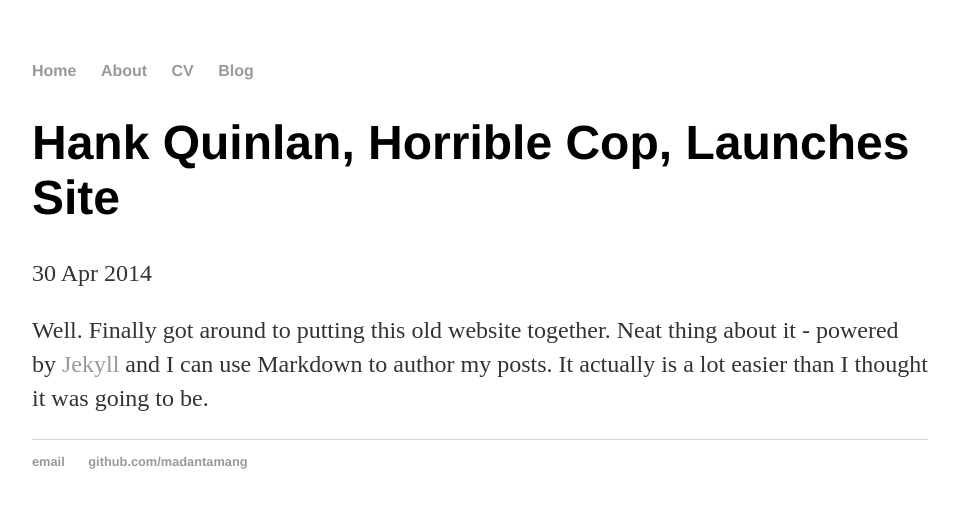
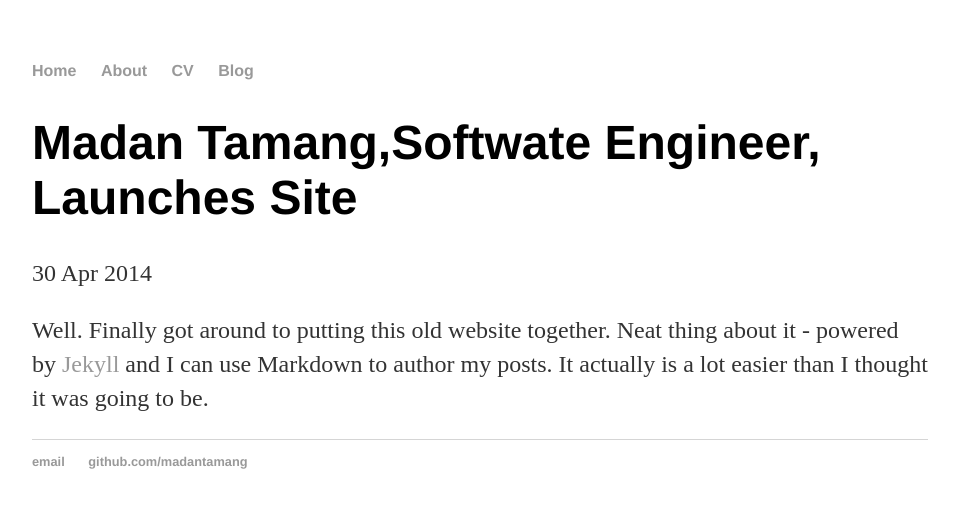
Before and after one commit to madantamang/madantamang.github.io, a Jekyll site: the page built from _posts/2014-04-30-madan-tamang-site-launched.md, in a window 1280 px wide. Shown: the top 508 px of the page, without its empty margins (160-1116 px from the left). Built offline with Jekyll 4.4.1, drawn with Linux system fonts in a browser that asks for light colours.

Commit message:
Update and rename 2014-04-30-hank-quinlan-site-launched.md to 2014-04-30-madan-tamang-site-launched.md

```diff
--- a/_posts/2014-04-30-hank-quinlan-site-launched.md
+++ b/_posts/2014-04-30-madan-tamang-site-launched.md
@@ -1,6 +1,6 @@
 ---
 layout: post
-title: "Hank Quinlan, Horrible Cop, Launches Site"
+title: "Madan Tamang,Softwate Engineer, Launches Site"
 date: 2014-04-30
 ---
 
```
